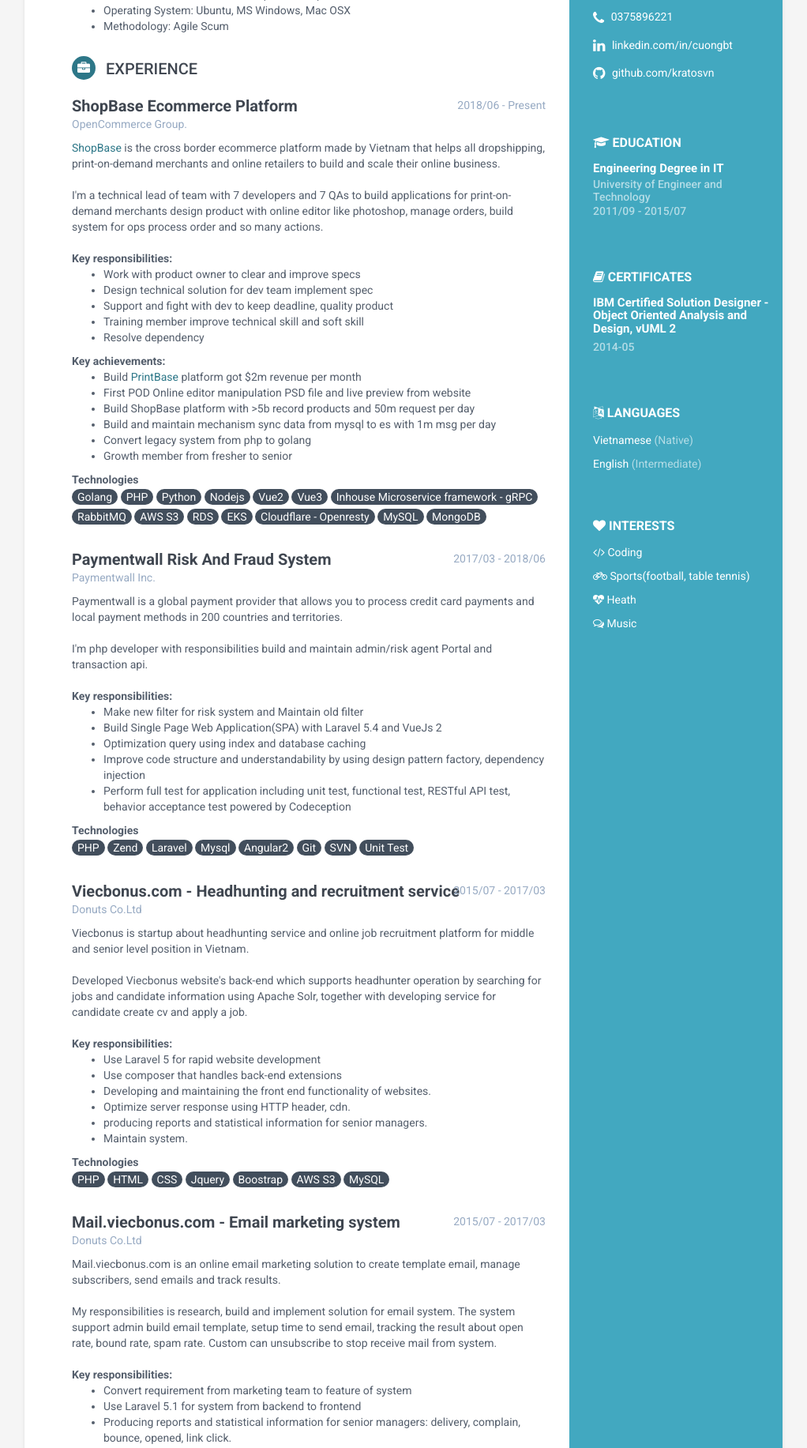
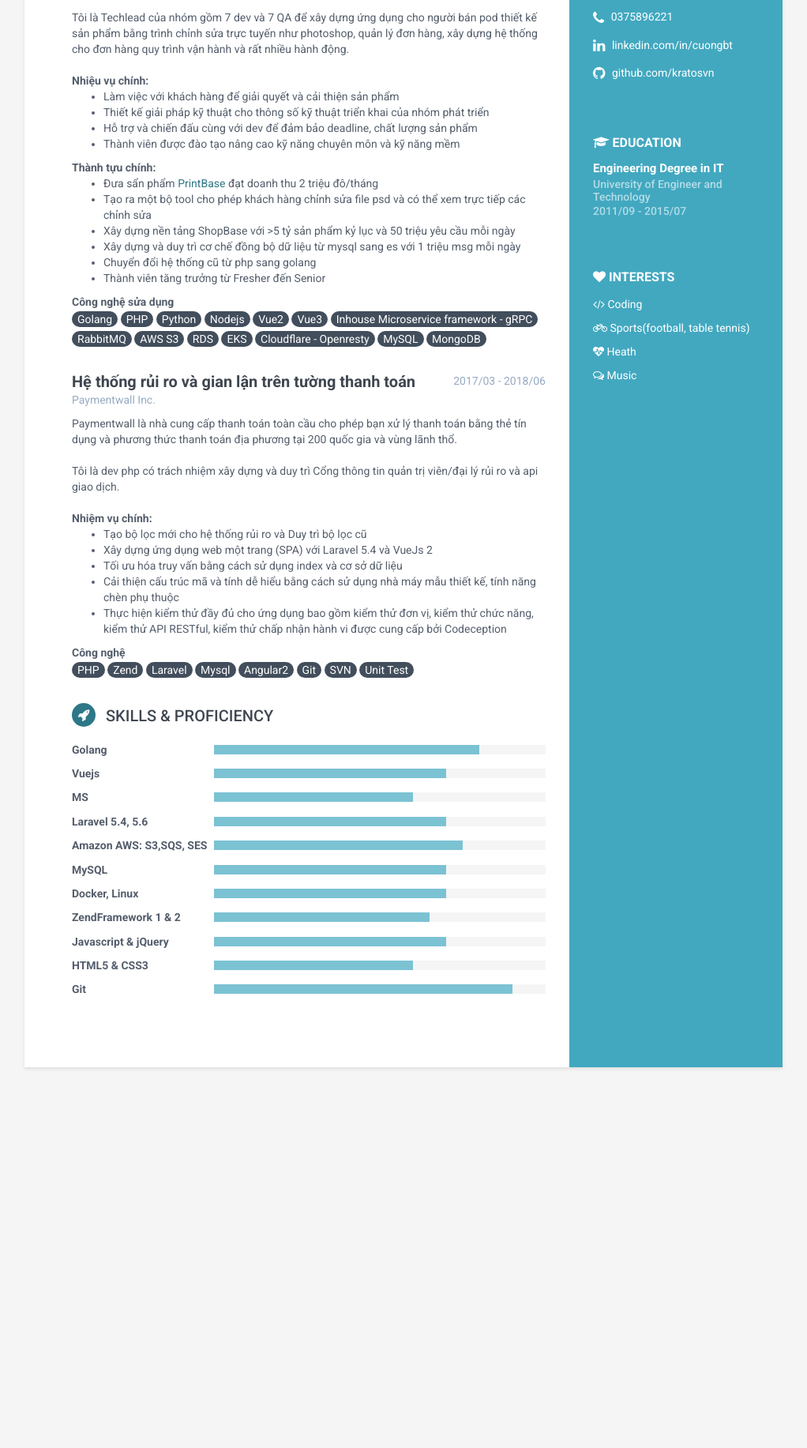
Before and after one commit to kratosvn/kratosvn.github.io, a plain HTML site: page index.html in a window 1280 px wide. Shown: the part 442-2275 px from the top of the page at 79% size, without its empty margins (129-1151 px from the left). After the commit the page ends 1823 px from the top, so only its background shows below. Drawn offline with Linux system fonts and the light colour scheme.

Commit message:
vi-version

```diff
--- a/index.html
+++ b/index.html
@@ -63,20 +63,6 @@
                 <div class="time"> 2011/09 - 2015/07</div>
             </div>
         </div>
-        <div class="education-container container-block">
-            <h2 class="container-block-title"><i class="fa fa-book"></i> Certificates </h2>
-            <div class="item">
-                <h4 class="degree"> IBM Certified Solution Designer - Object Oriented Analysis and Design, vUML 2</h4>
-                <div class="time"> 2014-05</div>
-            </div>
-        </div>
-        <div class="languages-container container-block">
-            <h2 class="container-block-title"><i class="fa fa-language"></i> Languages </h2>
-            <ul class="list-unstyled interests-list">
-                <li> Vietnamese <span class="lang-desc"> (Native) </span></li>
-                <li> English <span class="lang-desc"> (Intermediate) </span></li>
-            </ul>
-        </div>
         <div class="interests-container container-block">
             <h2 class="container-block-title"><i class="fa fa-heart"></i> Interests </h2>
             <ul class="list-unstyled interests-list">
@@ -89,32 +75,19 @@
     </div>
     <div class="main-wrapper">
         <section class="section summary-section">
-            <h2 class="section-title"><i class="fa fa-user"> </i> Career Profile </h2>
-            <div class="summary">
-                <p> Technical Lead & Sr Developer with 6+ years of experience. Focused on creating collaborative efforts between support and
-                    engineering teams to implement system or product level changes to benefit end users.
-                    Knowledge in the Analysis, Design, Development, Implementation system use oop, fp, and microservice.
-                    Ability to learn quickly, often in high pressure situations, in order to fully understand a new product,
-                    platform or any mixture of the two. </p>
-            </div>
-        </section>
-        <section class="section summary-section">
-            <h2 class="section-title"><i class="fa fa-keyboard-o"></i> Technical Profile </h2>
+            <h2 class="section-title"><i class="fa fa-keyboard-o"></i> Kỹ năng </h2>
             <div class="summary">
                 <ul>
-                    <li>Languages and Specifications: Golang, PHP, Python, Javascript</li>
-                    <li>Framework and Libraries: Laravel, Symphony, Kubernetes, AWS, VueJS</li>
-                    <li>Software Engineering: Object Oriented Analysis and Design, UML, Design Patterns</li>
-                    <li>Application Server: Apache, Nginx</li>
+                    <li>Ngôn ngữ: Golang, PHP, Python, Javascript</li>
+                    <li>Framework: Laravel, Symphony, Kubernetes, AWS, VueJS</li>
+                    <li>Kỹ thuật phần mềm: Lập trình hướng đối tượng, design pattern</li>
+                    <li>Server: Apache, Nginx, Openresty</li>
                     <li>Database: MySQL, Mongo, ES</li>
-                    <li>Tools: IDEA Suite, Go Module, Dep, Git, Composer, NPM</li>
-                    <li>Operating System: Ubuntu, MS Windows, Mac OSX</li>
-                    <li>Methodology: Agile Scum</li>
                 </ul>
             </div>
         </section>
         <section class="section experiences-section">
-            <h2 class="section-title"><i class="fa fa-briefcase"> </i> Experience </h2>
+            <h2 class="section-title"><i class="fa fa-briefcase"> </i> Kinh Nghiệm </h2>
             <div class="item">
                 <div class="meta">
                     <div class="upper-row">
@@ -124,33 +97,28 @@
                     <div class="company"> OpenCommerce Group.</div>
                 </div>
                 <div class="details">
-                    <div class="custom-paragraph"><a href="https://www.shopbase.com/" target="_blank">ShopBase</a> is the cross border ecommerce platform made by Vietnam that helps all
-                        dropshipping, print-on-demand merchants and
-                        online retailers to build and scale their online business.
+                    <div class="custom-paragraph"><a href="https://www.shopbase.com/" target="_blank">ShopBase</a> là nền tảng thương mại điện tử xuyên biên giới do Việt Nam tạo ra nhằm giúp đỡ tất cả mọi người dropshipping, pod và các nhà bán lẻ trực tuyến để xây dựng và mở rộng quy mô kinh doanh trực tuyến của họ.
                     </div>
                     <div class="custom-paragraph">
-                        I'm a technical lead of team with 7 developers and 7 QAs to build applications for
-                        print-on-demand merchants design product with online editor like photoshop,
-                        manage orders, build system for ops process order and so many actions.
+                        Tôi là Techlead của nhóm gồm 7 dev và 7 QA để xây dựng ứng dụng cho người bán pod thiết kế sản phẩm bằng trình chỉnh sửa trực tuyến như photoshop, quản lý đơn hàng, xây dựng hệ thống cho đơn hàng quy trình vận hành và rất nhiều hành động.
                     </div>
-                    <b>Key responsibilities:</b>
+                    <b>Nhiệu vụ chính:</b>
                     <ul>
-                        <li>Work with product owner to clear and improve specs</li>
-                        <li>Design technical solution for dev team implement spec</li>
-                        <li>Support and fight with dev to keep deadline, quality product</li>
-                        <li>Training member improve technical skill and soft skill</li>
-                        <li>Resolve dependency </li>
+                         <li>Làm việc với khách hàng để giải quyết và cải thiện sản phẩm</li>
+                         <li>Thiết kế giải pháp kỹ thuật cho thông số kỹ thuật triển khai của nhóm phát triển</li>
+                         <li>Hỗ trợ và chiến đấu cùng với dev để đảm bảo deadline, chất lượng sản phẩm</li>
+                         <li>Thành viên được đào tạo nâng cao kỹ năng chuyên môn và kỹ năng mềm</li>
                     </ul>
-                    <b>Key achievements:</b>
+                    <b>Thành tựu chính: </b>
                     <ul>
-                        <li>Build <a href="https://www.printbase.com/" target="_blank">PrintBase</a> platform got $2m revenue per month</li>
-                        <li>First POD Online editor manipulation PSD file and live preview from website</li>
-                        <li>Build ShopBase platform with >5b record products and 50m request per day</li>
-                        <li>Build and maintain mechanism sync data from mysql to es with 1m msg per day</li>
-                        <li>Convert legacy system from php to golang</li>
-                        <li>Growth member from fresher to senior</li>
+                        <li>Đưa sẩn phẩm <a href="https://www.printbase.com/" target="_blank">PrintBase</a> đạt doanh thu 2 triệu đô/tháng</li>
+                        <li>Tạo ra một bộ tool cho phép khách hàng chỉnh sửa file psd và có thể xem trực tiếp các chỉnh sửa</li>
+                        <li>Xây dựng nền tảng ShopBase với >5 tỷ sản phẩm kỷ lục và 50 triệu yêu cầu mỗi ngày</li>
+                        <li>Xây dựng và duy trì cơ chế đồng bộ dữ liệu từ mysql sang es với 1 triệu msg mỗi ngày</li>
+                        <li>Chuyển đổi hệ thống cũ từ php sang golang</li>
+                        <li>Thành viên tăng trưởng từ Fresher đến Senior</li>
                     </ul>
-                    <b>Technologies</b>
+                    <b>Công nghệ sửa dụng</b>
                     <div style="line-height: 1.8">
                         <span class="tag-skill">Golang</span>
                         <span class="tag-skill">PHP</span>
@@ -172,28 +140,27 @@
             <div class="item">
                 <div class="meta">
                     <div class="upper-row">
-                        <h3 class="job-title"> Paymentwall Risk And Fraud System </h3>
+                        <h3 class="job-title"> Hệ thống rủi ro và gian lận trên tường thanh toán </h3>
                         <div class="time"> 2017/03 - 2018/06</div>
                     </div>
                     <div class="company"> Paymentwall Inc.</div>
                 </div>
                 <div class="details">
                     <div class="custom-paragraph">
-                        Paymentwall is a global payment provider that allows you to process credit card payments and
-                        local payment methods in 200 countries and territories.
+                        Paymentwall là nhà cung cấp thanh toán toàn cầu cho phép bạn xử lý thanh toán bằng thẻ tín dụng và phương thức thanh toán địa phương tại 200 quốc gia và vùng lãnh thổ.
                     </div>
                     <div class="custom-paragraph">
-                       I'm php developer with responsibilities build and maintain admin/risk agent Portal and transaction api.
+                       Tôi là dev php có trách nhiệm xây dựng và duy trì Cổng thông tin quản trị viên/đại lý rủi ro và api giao dịch.
                     </div>
-                    <b>Key responsibilities:</b>
+                    <b>Nhiệm vụ chính:</b>
                     <ul>
-                        <li>Make new filter for risk system and Maintain old filter</li>
-                        <li>Build Single Page Web Application(SPA) with Laravel 5.4 and VueJs 2</li>
-                        <li>Optimization query using index and database caching</li>
-                        <li>Improve code structure and understandability by using design pattern factory, dependency injection</li>
-                        <li>Perform full test for application including unit test, functional test, RESTful API test, behavior acceptance test powered by Codeception </li>
+                        <li>Tạo bộ lọc mới cho hệ thống rủi ro và Duy trì bộ lọc cũ</li>
+                         <li>Xây dựng ứng dụng web một trang (SPA) với Laravel 5.4 và VueJs 2</li>
+                         <li>Tối ưu hóa truy vấn bằng cách sử dụng index và cơ sở dữ liệu</li>
+                         <li>Cải thiện cấu trúc mã và tính dễ hiểu bằng cách sử dụng nhà máy mẫu thiết kế, tính năng chèn phụ thuộc</li>
+                         <li>Thực hiện kiểm thử đầy đủ cho ứng dụng bao gồm kiểm thử đơn vị, kiểm thử chức năng, kiểm thử API RESTful, kiểm thử chấp nhận hành vi được cung cấp bởi Codeception </li>
                     </ul>
-                    <b>Technologies</b>
+                    <b>Công nghệ</b>
                     <div style="line-height: 1.8">
                         <span class="tag-skill">PHP</span>
                         <span class="tag-skill">Zend</span>
@@ -203,88 +170,6 @@
                         <span class="tag-skill">Git</span>
                         <span class="tag-skill">SVN</span>
                         <span class="tag-skill">Unit Test</span>
-                    </div>
-                </div>
-            </div>
-            <div class="item">
-                <div class="meta">
-                    <div class="upper-row">
-                        <h3 class="job-title">Viecbonus.com - Headhunting and recruitment service</h3>
-                        <div class="time"> 2015/07 - 2017/03</div>
-                    </div>
-                    <div class="company"> Donuts Co.Ltd</div>
-                </div>
-                <div class="details">
-                    <div class="custom-paragraph">
-                        Viecbonus is startup about headhunting service and online job recruitment platform for middle and senior level position in Vietnam.
-                    </div>
-                    <div class="custom-paragraph">
-                        Developed Viecbonus website's back-end which supports headhunter operation by
-                        searching for jobs and candidate information using Apache Solr, together with
-                        developing service for candidate create cv and apply a job.
-                    </div>
-                    <b>Key responsibilities:</b>
-                    <ul>
-                        <li> Use Laravel 5 for rapid website development</li>
-                        <li> Use composer that handles back-end extensions</li>
-                        <li> Developing and maintaining the front end functionality of websites.</li>
-                        <li> Optimize server response using HTTP header, cdn.</li>
-                        <li> producing reports and statistical information for senior managers.</li>
-                        <li> Maintain system.</li>
-                    </ul>
-                    <b>Technologies</b>
-                    <div style="line-height: 1.8">
-                        <span class="tag-skill">PHP</span>
-                        <span class="tag-skill">HTML</span>
-                        <span class="tag-skill">CSS</span>
-                        <span class="tag-skill">Jquery</span>
-                        <span class="tag-skill">Boostrap</span>
-                        <span class="tag-skill">AWS S3</span>
-                        <span class="tag-skill">MySQL</span>
-                    </div>
-                </div>
-            </div>
-            <div class="item">
-                <div class="meta">
-                    <div class="upper-row">
-                        <h3 class="job-title">Mail.viecbonus.com - Email marketing system</h3>
-                        <div class="time"> 2015/07 - 2017/03</div>
-                    </div>
-                    <div class="company"> Donuts Co.Ltd</div>
-                </div>
-                <div class="details">
-                    <div class="custom-paragraph">
-                        Mail.viecbonus.com is an online email marketing solution to create template email, manage subscribers, send emails and track results.
-                    </div>
-                    <div class="custom-paragraph">
-                        My responsibilities is research, build and implement solution for email system. The system support admin build email template,
-                        setup time to send email, tracking the result about open rate, bound rate, spam rate. Custom can unsubscribe to stop receive mail from system.
-                    </div>
-                    <b>Key responsibilities:</b>
-                    <ul>
-                        <li> Convert requirement from marketing team to feature of system</li>
-                        <li> Use Laravel 5.1 for system from backend to frontend</li>
-                        <li> Producing reports and statistical information for senior managers:
-                            delivery, complain, bounce, opened, link click.</li>
-                        <li> Use EKEditor for admin can create and edit email template</li>
-                        <li> Maintain system.</li>
-                    </ul>
-                    <b>Key achievements:</b>
-                    <ul>
-                        <li> Send email to greater 18k user per campaign.</li>
-                        <li> Tracked important email event: open, link click, bounce</li>
-                        <li> Improve skills about queue, scheduler, teamwork</li>
-                    </ul>
-                    <b>Technologies</b>
-                    <div style="line-height: 1.8">
-                        <span class="tag-skill">PHP</span>
-                        <span class="tag-skill">HTML</span>
-                        <span class="tag-skill">CSS</span>
-                        <span class="tag-skill">Jquery</span>
-                        <span class="tag-skill">Boostrap</span>
-                        <span class="tag-skill">AWS - S3</span>
-                        <span class="tag-skill">AWS - SQS</span>
-                        <span class="tag-skill">AWS - SES</span>
                     </div>
                 </div>
             </div>
```
